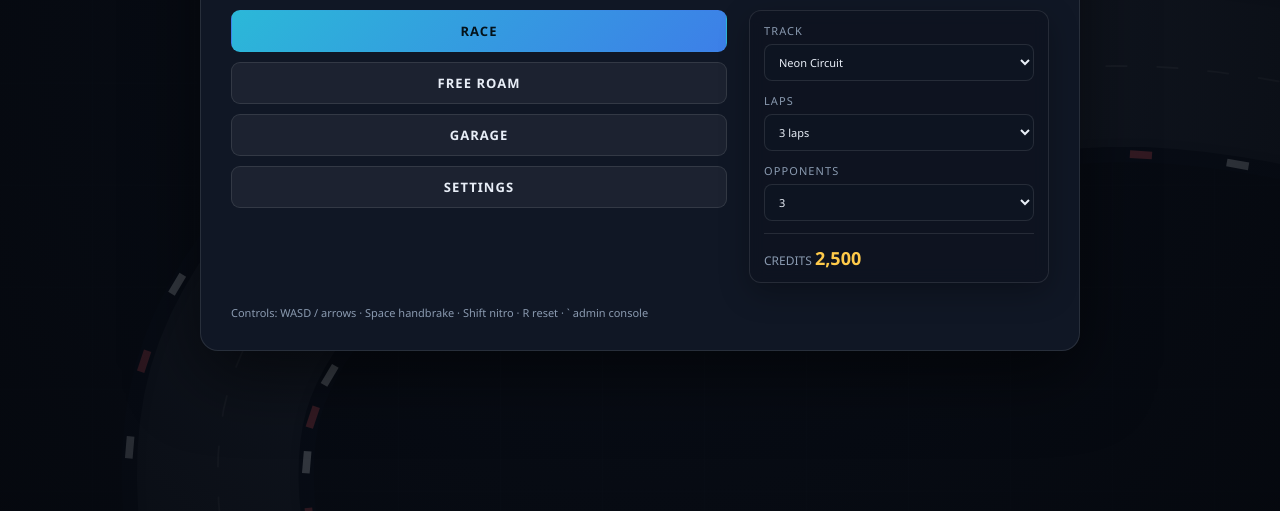
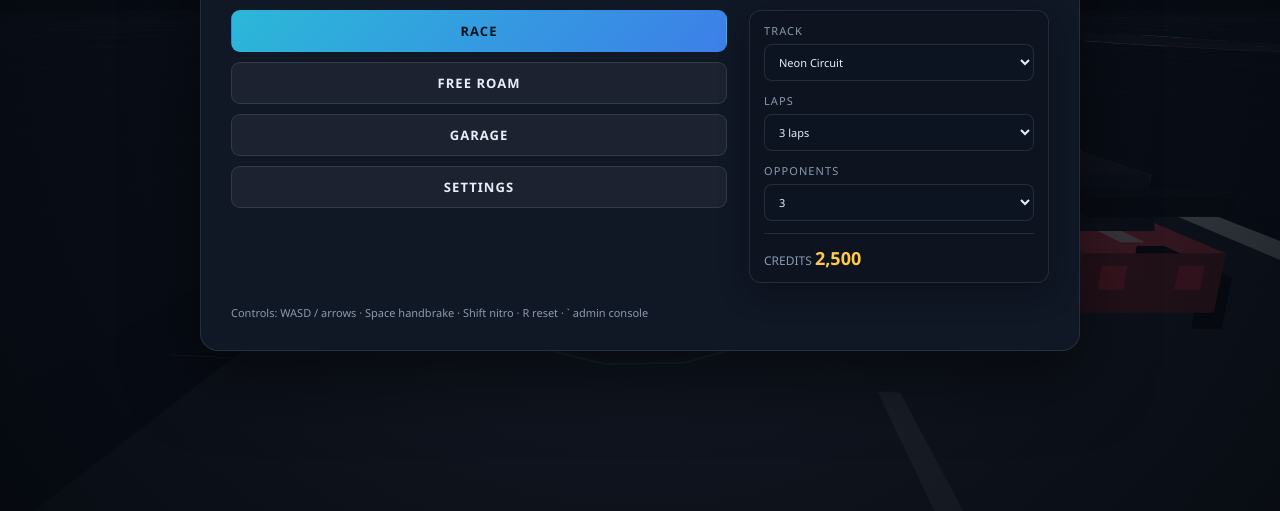
Before and after one commit to Aaron-code-eng/eae1234, a website with bundled scripts: page index.html in a window 1280 px wide. Shown: the part 289-800 px from the top of the page. Built offline with nearby package versions, Linux system fonts and the light colour scheme.

Commit message:
Add software 3D Canvas renderer with chase/hood/top cameras

```diff
--- a/package.json
+++ b/package.json
@@ -3,7 +3,7 @@
   "version": "1.0.0",
   "private": true,
   "type": "module",
-  "description": "A dependency-free, Canvas 2D top-down racing game with drifting, upgrades, racing and admin commands. No WebGL.",
+  "description": "A dependency-free arcade racing game with a software 3D renderer on Canvas 2D, drifting, upgrades, racing and admin commands. No WebGL.",
   "scripts": {
     "start": "node server.js",
     "dev": "node server.js",
--- a/src/core/Game.js
+++ b/src/core/Game.js
@@ -14,7 +14,7 @@ import { ParticleSystem, SkidMarks } from '../systems/ParticleSystem.js';
 import { AdminSystem } from '../systems/AdminSystem.js';
 import { buyUpgrade, computeStats } from '../systems/UpgradeSystem.js';
 import { Camera } from '../render/Camera.js';
-import { Renderer } from '../render/Renderer.js';
+import { Renderer3D } from '../render/Renderer3D.js';
 import { HUD } from '../render/HUD.js';
 import { UI } from '../ui/UI.js';
 
@@ -23,7 +23,7 @@ const AI_TYPES = ['racecar', 'drift', 'rally', 'starter', 'hyper'];
 
 export class Game {
   constructor({ canvas, storage } = {}) {
-    this.renderer = new Renderer(canvas);
+    this.renderer = new Renderer3D(canvas);
     this.hud = new HUD();
     this.input = new Input();
     this.profileStore = new ProfileStore(storage);
@@ -73,6 +73,7 @@ export class Game {
 
     const grid = this.track.gridPosition(0);
     this.camera.snapTo(grid.x, grid.y);
+    this.renderer.snapCamera();
   }
 
   createCar({ typeId, isPlayer = false, slot = 0, x, y, angle }) {
@@ -155,6 +156,7 @@ export class Game {
   loop = (timestamp) => {
     const elapsed = this.lastTime ? Math.min((timestamp - this.lastTime) / 1000, 0.05) : 0;
     this.lastTime = timestamp;
+    this.frameDt = elapsed;
     this.frames++;
     this.fpsTime += elapsed;
     if (this.fpsTime >= 0.5) {
@@ -188,6 +190,11 @@ export class Game {
     if (this.input.consumePress('KeyR')) {
       this.player.respawn(this.track);
       this.toast('Car reset');
+    }
+
+    if (this.input.consumePress('KeyC')) {
+      this.renderer.cycleCamera();
+      this.toast(`Camera: ${this.renderer.cameraMode}`);
     }
 
     if (this.race.state !== 'countdown' && this.race.state !== 'finished') {
--- /dev/null
+++ b/src/render/Math3D.js
@@ -0,0 +1,79 @@
+/**
+ * Minimal 3D math for the software renderer.
+ *
+ * World axes: x/z are the game's ground plane (z was the old y), y is height.
+ * A car heading of 0 points along +x, which matches the 2D physics.
+ */
+
+export const vec = (x = 0, y = 0, z = 0) => ({ x, y, z });
+export const add = (a, b) => vec(a.x + b.x, a.y + b.y, a.z + b.z);
+export const sub = (a, b) => vec(a.x - b.x, a.y - b.y, a.z - b.z);
+export const scale = (a, s) => vec(a.x * s, a.y * s, a.z * s);
+export const dot = (a, b) => a.x * b.x + a.y * b.y + a.z * b.z;
+
+export const cross = (a, b) => vec(
+  a.y * b.z - a.z * b.y,
+  a.z * b.x - a.x * b.z,
+  a.x * b.y - a.y * b.x,
+);
+
+export function normalize(a) {
+  const length = Math.hypot(a.x, a.y, a.z) || 1;
+  return scale(a, 1 / length);
+}
+
+/** Sutherland-Hodgman clip of a camera-space polygon against the near plane. */
+export function clipNear(polygon, near) {
+  const result = [];
+  for (let i = 0; i < polygon.length; i++) {
+    const a = polygon[i];
+    const b = polygon[(i + 1) % polygon.length];
+    const aInside = a.z >= near;
+    const bInside = b.z >= near;
+    if (aInside) result.push(a);
+    if (aInside !== bInside) {
+      const t = (near - a.z) / (b.z - a.z);
+      result.push(vec(a.x + (b.x - a.x) * t, a.y + (b.y - a.y) * t, near));
+    }
+  }
+  return result;
+}
+
+export class Camera3D {
+  constructor() {
+    this.position = vec(0, 50, -100);
+    this.yaw = 0;
+    this.pitch = 0.35;
+    this.fov = (70 * Math.PI) / 180;
+    this.near = 2;
+    this.focal = 1;
+    this.width = 1;
+    this.height = 1;
+    this.updateBasis();
+  }
+
+  setViewport(width, height) {
+    this.width = width;
+    this.height = height;
+    this.focal = (height / 2) / Math.tan(this.fov / 2);
+  }
+
+  updateBasis() {
+    const cp = Math.cos(this.pitch);
+    const sp = Math.sin(this.pitch);
+    this.forward = vec(cp * Math.cos(this.yaw), -sp, cp * Math.sin(this.yaw));
+    this.right = normalize(cross(this.forward, vec(0, 1, 0)));
+    this.up = cross(this.right, this.forward);
+  }
+
+  toCamera(point) {
+    const d = sub(point, this.position);
+    return vec(dot(d, this.right), dot(d, this.up), dot(d, this.forward));
+  }
+
+  project(cameraPoint) {
+    if (cameraPoint.z <= this.near) return null;
+    const s = this.focal / cameraPoint.z;
+    return { x: this.width / 2 + cameraPoint.x * s, y: this.height / 2 - cameraPoint.y * s };
+  }
+}
--- /dev/null
+++ b/src/render/Renderer3D.js
@@ -0,0 +1,383 @@
+/**
+ * Software 3D renderer built on the 2D canvas context.
+ *
+ * No WebGL, no shaders, no textures: meshes and road strips are projected to
+ * screen space, clipped against the near plane, depth-sorted and filled as
+ * flat-shaded polygons with painter's algorithm.
+ */
+
+import { clamp, damp } from '../core/MathUtils.js';
+import { CAR_TYPES } from '../entities/CarTypes.js';
+import { Camera3D, clipNear, vec } from './Math3D.js';
+import { Renderer } from './Renderer.js';
+
+const SHADE_CACHE = new Map();
+
+function shade(hex, factor) {
+  const key = `${hex}:${factor}`;
+  if (SHADE_CACHE.has(key)) return SHADE_CACHE.get(key);
+  const value = hex.replace('#', '');
+  const full = value.length === 3 ? value.split('').map((c) => c + c).join('') : value;
+  const channels = [0, 2, 4].map((i) => clamp(Math.round(parseInt(full.slice(i, i + 2), 16) * factor), 0, 255));
+  const result = `rgb(${channels.join(',')})`;
+  SHADE_CACHE.set(key, result);
+  return result;
+}
+
+/** Push the six faces of an axis-aligned box (local space: +x forward). */
+function addBox(faces, x1, x2, y1, y2, z1, z2, color, factors = {}) {
+  const f = { top: 1, bottom: 0.45, front: 0.85, back: 0.6, side: 0.7, ...factors };
+  const v = (x, y, z) => [x, y, z];
+  faces.push({ verts: [v(x1, y2, z1), v(x2, y2, z1), v(x2, y2, z2), v(x1, y2, z2)], color: shade(color, f.top) });
+  faces.push({ verts: [v(x1, y1, z1), v(x2, y1, z1), v(x2, y1, z2), v(x1, y1, z2)], color: shade(color, f.bottom) });
+  faces.push({ verts: [v(x2, y1, z1), v(x2, y2, z1), v(x2, y2, z2), v(x2, y1, z2)], color: shade(color, f.front) });
+  faces.push({ verts: [v(x1, y1, z1), v(x1, y2, z1), v(x1, y2, z2), v(x1, y1, z2)], color: shade(color, f.back) });
+  faces.push({ verts: [v(x1, y1, z1), v(x2, y1, z1), v(x2, y2, z1), v(x1, y2, z1)], color: shade(color, f.side) });
+  faces.push({ verts: [v(x1, y1, z2), v(x2, y1, z2), v(x2, y2, z2), v(x1, y2, z2)], color: shade(color, f.side) });
+}
+
+function buildMesh(type) {
+  const faces = [];
+  addBox(faces, -22, 22, 4, 14, -11, 11, type.color);
+  addBox(faces, -10, 12, 14, 23, -8.5, 8.5, type.color);
+
+  // Glass: windshield, rear window and side windows sit just outside the cabin.
+  faces.push({ verts: [[12.1, 14, -8], [12.1, 14, 8], [6, 23.1, 8], [6, 23.1, -8]], color: 'rgba(18, 34, 50, 0.95)' });
+  faces.push({ verts: [[-10.1, 23.1, -8], [-10.1, 23.1, 8], [-13, 14, 8], [-13, 14, -8]], color: 'rgba(18, 34, 50, 0.95)' });
+  for (const side of [-1, 1]) {
+    faces.push({ verts: [[-10, 14, side * 8.6], [12, 14, side * 8.6], [6, 23, side * 8.6], [-10, 23, side * 8.6]], color: 'rgba(20, 40, 58, 0.92)' });
+  }
+
+  faces.push({ verts: [[-18, 14.1, -2], [4, 14.1, -2], [4, 14.1, 2], [-18, 14.1, 2]], color: type.accent });
+  for (const side of [-1, 1]) {
+    const z1 = side < 0 ? -8 : 4;
+    const z2 = side < 0 ? -4 : 8;
+    faces.push({ verts: [[22.1, 8, z1], [22.1, 8, z2], [22.1, 12, z2], [22.1, 12, z1]], color: '#fff3c4' });
+    faces.push({ verts: [[-22.1, 8, z1], [-22.1, 8, z2], [-22.1, 12, z2], [-22.1, 12, z1]], color: '#ff3b52' });
+  }
+  for (const wx of [-14, 14]) {
+    for (const wz of [-12.5, 12.5]) {
+      addBox(faces, wx - 6, wx + 6, 0, 9, wz - 2.5, wz + 2.5, '#0a0d13');
+    }
+  }
+  if (type.spoiler) addBox(faces, -22, -17, 20, 23, -11, 11, '#151b27');
+  return faces;
+}
+
+export class Renderer3D extends Renderer {
+  constructor(canvas) {
+    super(canvas);
+    this.cam = new Camera3D();
+    this.cam.setViewport(this.width, this.height);
+    this.cameraMode = 'chase';
+    this.camPos = null;
+    this.camTarget = null;
+    this.primitives = [];
+    this.meshes = new Map();
+  }
+
+  // The base constructor calls resize() before subclass fields exist.
+  resize() {
+    super.resize();
+    if (this.cam) this.cam.setViewport(this.width, this.height);
+  }
+
+  setCamera(mode) {
+    if (!['chase', 'hood', 'top'].includes(mode)) return false;
+    this.cameraMode = mode;
+    this.camPos = null;
+    return true;
+  }
+
+  cycleCamera() {
+    const modes = ['chase', 'hood', 'top'];
+    const next = modes[(modes.indexOf(this.cameraMode) + 1) % modes.length];
+    return this.setCamera(next);
+  }
+
+  snapCamera() {
+    this.camPos = null;
+    this.camTarget = null;
+  }
+
+  updateCamera(game) {
+    const car = game.player;
+    if (!car) return;
+    const dt = clamp(game.frameDt ?? 1 / 60, 0, 0.1);
+    const c = Math.cos(car.angle);
+    const s = Math.sin(car.angle);
+
+    let wantedPos;
+    let wantedTarget;
+    if (this.cameraMode === 'hood') {
+      wantedPos = vec(car.x + c * 12, 24, car.y + s * 12);
+      wantedTarget = vec(car.x + c * 240, 16, car.y + s * 240);
+    } else if (this.cameraMode === 'top') {
+      wantedPos = vec(car.x - c * 35, 300, car.y - s * 35);
+      wantedTarget = vec(car.x + c * 45, 0, car.y + s * 45);
+    } else {
+      wantedPos = vec(car.x - c * 105, 52, car.y - s * 105);
+      wantedTarget = vec(car.x + c * 125, 9, car.y + s * 125);
+    }
+
+    if (!this.camPos) {
+      this.camPos = { ...wantedPos };
+      this.camTarget = { ...wantedTarget };
+    }
+    const lambda = this.cameraMode === 'hood' ? 22 : 6;
+    for (const axis of ['x', 'y', 'z']) {
+      this.camPos[axis] = damp(this.camPos[axis], wantedPos[axis], lambda, dt);
+      this.camTarget[axis] = damp(this.camTarget[axis], wantedTarget[axis], lambda, dt);
+    }
+
+    const shake = game.camera?.shake ?? 0;
+    this.cam.position = shake > 0.05
+      ? vec(
+        this.camPos.x + (Math.random() - 0.5) * shake,
+        this.camPos.y + (Math.random() - 0.5) * shake * 0.5,
+        this.camPos.z + (Math.random() - 0.5) * shake,
+      )
+      : this.camPos;
+    const dx = this.camTarget.x - this.camPos.x;
+    const dy = this.camTarget.y - this.camPos.y;
+    const dz = this.camTarget.z - this.camPos.z;
+    this.cam.yaw = Math.atan2(dz, dx);
+    this.cam.pitch = Math.atan2(-dy, Math.hypot(dx, dz));
+    this.cam.updateBasis();
+  }
+
+  /* ------------------------------------------------------ primitives */
+  queuePoly(vertices, color, alpha = 1) {
+    const clip = this.cam.near + 0.01;
+    let cameraPoints = vertices.map((v) => this.cam.toCamera(v));
+    cameraPoints = clipNear(cameraPoints, clip);
+    if (cameraPoints.length < 3) return;
+    const points = cameraPoints.map((p) => this.cam.project(p)).filter(Boolean);
+    if (points.length < 3) return;
+    const depth = cameraPoints.reduce((sum, p) => sum + p.z, 0) / cameraPoints.length;
+    this.primitives.push({ type: 'poly', points, color, alpha, depth });
+  }
+
+  queueLine(a, b, color, width = 1, alpha = 1) {
+    const near = this.cam.near + 0.01;
+    let ca = this.cam.toCamera(a);
+    let cb = this.cam.toCamera(b);
+    if (ca.z < near && cb.z < near) return;
+    if (ca.z < near) {
+      const t = (near - ca.z) / (cb.z - ca.z);
+      ca = vec(ca.x + (cb.x - ca.x) * t, ca.y + (cb.y - ca.y) * t, near);
+    } else if (cb.z < near) {
+      const t = (near - cb.z) / (ca.z - cb.z);
+      cb = vec(cb.x + (ca.x - cb.x) * t, cb.y + (ca.y - cb.y) * t, near);
+    }
+    const p1 = this.cam.project(ca);
+    const p2 = this.cam.project(cb);
+    if (!p1 || !p2) return;
+    this.primitives.push({ type: 'line', points: [p1, p2], color, width, alpha, depth: (ca.z + cb.z) / 2 });
+  }
+
+  queueSprite(position, size, color, alpha = 1) {
+    const cameraPoint = this.cam.toCamera(position);
+    const point = this.cam.project(cameraPoint);
+    if (!point) return;
+    this.primitives.push({
+      type: 'sprite',
+      x: point.x,
+      y: point.y,
+      size: clamp((size * this.cam.focal) / cameraPoint.z, 0.5, 90),
+      color,
+      alpha,
+      depth: cameraPoint.z,
+    });
+  }
+
+  /* ---------------------------------------------------------- world */
+  queueEnvironment() {
+    const extent = 5200;
+    this.queuePoly([
+      vec(-extent, 0, -extent), vec(extent, 0, -extent),
+      vec(extent, 0, extent), vec(-extent, 0, extent),
+    ], '#101725');
+
+    for (let i = -12; i <= 12; i++) {
+      const at = i * 200;
+      this.queueLine(vec(at, 0.05, -2400), vec(at, 0.05, 2400), '#557099', 1, 0.1);
+      this.queueLine(vec(-2400, 0.05, at), vec(2400, 0.05, at), '#557099', 1, 0.1);
+    }
+  }
+
+  queueTrack(game) {
+    const track = game.track;
+    const points = track.points;
+    const halfWidth = track.halfWidth;
+    const pointAt = (point, offset, height) =>
+      vec(point.x - point.ty * offset, height, point.y + point.tx * offset);
+
+    for (let i = 0; i < points.length; i++) {
+      const a = points[i];
+      const b = points[(i + 1) % points.length];
+
+      this.queuePoly([
+        pointAt(a, -halfWidth - 24, 0.01), pointAt(b, -halfWidth - 24, 0.01),
+        pointAt(b, halfWidth + 24, 0.01), pointAt(a, halfWidth + 24, 0.01),
+      ], '#0b1220');
+
+      const curb = Math.floor(i / 3) % 2 === 0 ? '#e25662' : '#e9f0f7';
+      this.queuePoly([
+        pointAt(a, -halfWidth - 10, 0.06), pointAt(b, -halfWidth - 10, 0.06),
+        pointAt(b, -halfWidth, 0.06), pointAt(a, -halfWidth, 0.06),
+      ], curb);
+      this.queuePoly([
+        pointAt(a, halfWidth, 0.06), pointAt(b, halfWidth, 0.06),
+        pointAt(b, halfWidth + 10, 0.06), pointAt(a, halfWidth + 10, 0.06),
+      ], curb);
+
+      this.queuePoly([
+        pointAt(a, -halfWidth, 0.04), pointAt(b, -halfWidth, 0.04),
+        pointAt(b, halfWidth, 0.04), pointAt(a, halfWidth, 0.04),
+      ], '#28303f');
+
+      if (i % 6 < 3) {
+        this.queuePoly([
+          pointAt(a, -1.5, 0.09), pointAt(b, -1.5, 0.09),
+          pointAt(b, 1.5, 0.09), pointAt(a, 1.5, 0.09),
+        ], 'rgba(255, 255, 255, 0.22)');
+      }
+    }
+
+    // Checkered start/finish band.
+    const start = points[0];
+    const along = points[3];
+    const columns = 8;
+    const cell = (halfWidth * 2) / columns;
+    for (let row = 0; row < 2; row++) {
+      const t1 = row * 0.09;
+      const t2 = (row + 1) * 0.09;
+      const a = { ...start, x: start.x + (along.x - start.x) * t1, y: start.y + (along.y - start.y) * t1 };
+      const b = { ...start, x: start.x + (along.x - start.x) * t2, y: start.y + (along.y - start.y) * t2 };
+      for (let col = 0; col < columns; col++) {
+        this.queuePoly([
+          pointAt(a, -halfWidth + col * cell, 0.12),
+          pointAt(b, -halfWidth + col * cell, 0.12),
+          pointAt(b, -halfWidth + (col + 1) * cell, 0.12),
+          pointAt(a, -halfWidth + (col + 1) * cell, 0.12),
+        ], (col + row) % 2 === 0 ? '#f2f6fb' : '#111722');
+      }
+    }
+
+    if (game.race.mode === 'race' && game.race.state !== 'finished' && game.player) {
+      const gate = track.checkpoints[game.player.nextCheckpoint % track.checkpoints.length];
+      this.queuePoly([
+        pointAt(gate, -halfWidth + 8, 0.14), pointAt(gate, halfWidth - 8, 0.14),
+        pointAt({ ...gate, x: gate.x + gate.tx * 6, y: gate.y + gate.ty * 6 }, halfWidth - 8, 0.14),
+        pointAt({ ...gate, x: gate.x + gate.tx * 6, y: gate.y + gate.ty * 6 }, -halfWidth + 8, 0.14),
+      ], 'rgba(86, 224, 255, 0.4)');
+    }
+  }
+
+  queueSkids(game) {
+    for (const mark of game.skids.items) {
+      const dx = mark.x2 - mark.x1;
+      const dy = mark.y2 - mark.y1;
+      const len = Math.hypot(dx, dy) || 1;
+      const nx = -dy / len;
+      const ny = dx / len;
+      const width = mark.width / 2;
+      const alpha = clamp(mark.life / game.skids.lifetime, 0, 1) * 0.5;
+      this.queuePoly([
+        vec(mark.x1 + nx * width, 0.16, mark.y1 + ny * width),
+        vec(mark.x2 + nx * width, 0.16, mark.y2 + ny * width),
+        vec(mark.x2 - nx * width, 0.16, mark.y2 - ny * width),
+        vec(mark.x1 - nx * width, 0.16, mark.y1 - ny * width),
+      ], '#05070b', alpha);
+    }
+  }
+
+  queueCars(game) {
+    for (const car of game.cars) {
+      const type = CAR_TYPES[car.typeId] ?? CAR_TYPES.starter;
+      if (!this.meshes.has(type.id)) this.meshes.set(type.id, buildMesh(type));
+      const faces = this.meshes.get(type.id);
+      const c = Math.cos(car.angle);
+      const s = Math.sin(car.angle);
+      const world = ([lx, ly, lz]) => vec(
+        car.x + lx * c - lz * s,
+        ly,
+        car.y + lx * s + lz * c,
+      );
+
+      for (const face of faces) this.queuePoly(face.verts.map(world), face.color);
+
+      if (car.impactFlash > 0) {
+        this.queuePoly([
+          world([-22, 14.3, -11]), world([22, 14.3, -11]),
+          world([22, 14.3, 11]), world([-22, 14.3, 11]),
+        ], '#ffffff', car.impactFlash * 0.35);
+      }
+      if (car.isPlayer) this.queueRing(car, 30, 'rgba(86, 224, 255, 0.5)');
+    }
+  }
+
+  queueRing(car, radius, color) {
+    const segments = 16;
+    for (let i = 0; i < segments; i++) {
+      const a1 = (i / segments) * Math.PI * 2;
+      const a2 = ((i + 1) / segments) * Math.PI * 2;
+      this.queueLine(
+        vec(car.x + Math.cos(a1) * radius, 0.2, car.y + Math.sin(a1) * radius),
+        vec(car.x + Math.cos(a2) * radius, 0.2, car.y + Math.sin(a2) * radius),
+        color, 2, 0.6,
+      );
+    }
+  }
+
+  queueParticles(game) {
+    for (const p of game.particles.items) {
+      const height = p.type === 'dust' ? 2 : p.type === 'spark' ? 8 : 6;
+      const alpha = clamp(p.life / p.maxLife, 0, 1) * (p.type === 'spark' ? 0.95 : 0.55);
+      this.queueSprite(vec(p.x, height, p.y), p.size, p.color, alpha);
+    }
+  }
+
+  /* ---------------------------------------------------------- output */
+  render(game) {
+    this.updateCamera(game);
+    const ctx = this.ctx;
+    ctx.setTransform(this.dpr, 0, 0, this.dpr, 0, 0);
+    ctx.fillStyle = '#070b12';
+    ctx.fillRect(0, 0, this.width, this.height);
+
+    this.primitives.length = 0;
+    this.queueEnvironment();
+    this.queueTrack(game);
+    this.queueSkids(game);
+    this.queueCars(game);
+    this.queueParticles(game);
+    this.primitives.sort((a, b) => b.depth - a.depth);
+
+    for (const item of this.primitives) {
+      ctx.globalAlpha = item.alpha;
+      if (item.type === 'poly') {
+        ctx.beginPath();
+        ctx.moveTo(item.points[0].x, item.points[0].y);
+        for (let i = 1; i < item.points.length; i++) ctx.lineTo(item.points[i].x, item.points[i].y);
+        ctx.closePath();
+        ctx.fillStyle = item.color;
+        ctx.fill();
+      } else if (item.type === 'line') {
+        ctx.beginPath();
+        ctx.moveTo(item.points[0].x, item.points[0].y);
+        ctx.lineTo(item.points[1].x, item.points[1].y);
+        ctx.lineWidth = item.width;
+        ctx.strokeStyle = item.color;
+        ctx.stroke();
+      } else {
+        ctx.beginPath();
+        ctx.arc(item.x, item.y, item.size, 0, Math.PI * 2);
+        ctx.fillStyle = item.color;
+        ctx.fill();
+      }
+    }
+    ctx.globalAlpha = 1;
+  }
+}
--- a/src/systems/AdminSystem.js
+++ b/src/systems/AdminSystem.js
@@ -59,6 +59,17 @@ export const COMMANDS = [
       if (!CAR_TYPES[id]) return { ok: false, message: `Unknown car. Options: ${CAR_IDS.join(', ')}.` };
       ctx.game.setPlayerCar(id);
       return { ok: true, message: `Player car set to ${CAR_TYPES[id].name}.` };
+    },
+  },
+  {
+    name: 'cam',
+    usage: '/cam <chase|hood|top>',
+    desc: 'Switch the 3D camera view.',
+    run: (ctx, args) => {
+      const mode = String(args[0] ?? '').toLowerCase();
+      if (!mode) return { ok: false, message: 'Options: chase, hood, top.' };
+      if (!ctx.game.renderer.setCamera(mode)) return { ok: false, message: `Unknown camera '${mode}'. Options: chase, hood, top.` };
+      return { ok: true, message: `Camera set to ${mode}.` };
     },
   },
   {
```
Also changed, not shown: index.html (+1 -1 lines), tests/render3d.test.js (added, +60 -0 lines), README.md.
